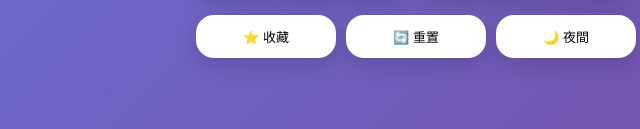
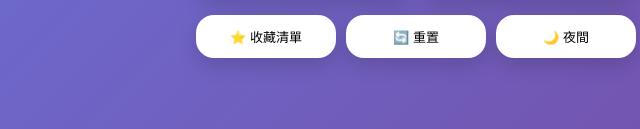
Before and after one commit to winniehuang0916/winnie_truthBox, a plain HTML site: page index.html in a window 1280 px wide. Shown: the part 668-797 px from the top of the page, 224-864 px from the left. Drawn offline with Linux system fonts and the light colour scheme.

Commit message:
Update index.html

```diff
--- a/index.html
+++ b/index.html
@@ -190,7 +190,7 @@ data-category="地獄">
 
 <button id="favoriteListBtn">
 
-⭐ 收藏
+⭐ 收藏清單
 
 </button>
 
```
